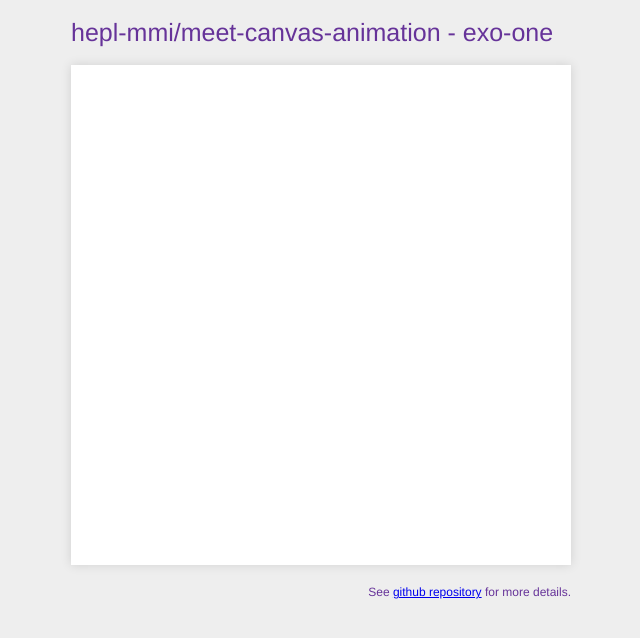
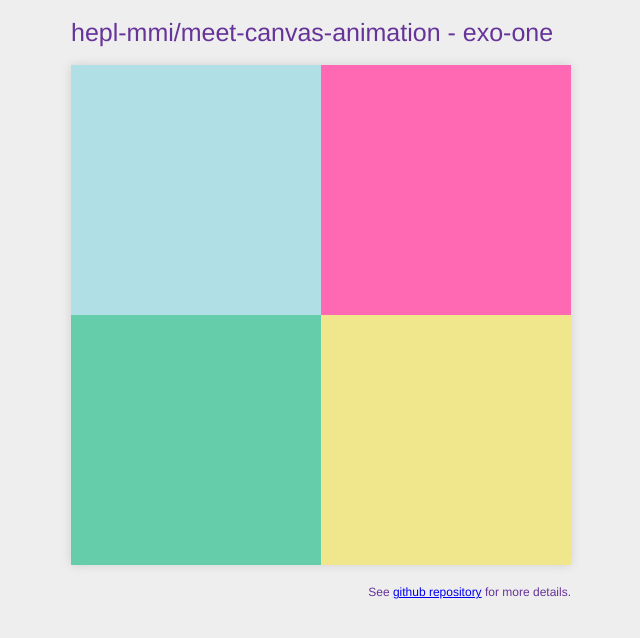
Before and after one commit to leny/meet-canvas-animation, a website: page exo-one/index.html in a window 1280 px wide. Shown: the whole page, without its empty margins (319-959 px from the left). Drawn offline with Linux system fonts and the light colour scheme; files that its build step writes are made by us from their sources.

Commit message:
Implement exo-one

```diff
--- a/exo-one/index.html
+++ b/exo-one/index.html
@@ -9,7 +9,7 @@
     <body>
         <h1>hepl-mmi/meet-canvas-animation - exo-one</h1>
 
-        <canvas id="my-canvas" width="500" height="500">
+        <canvas id="app" width="500" height="500">
             <p>Your browser doesn't support canvas.</p>
             <p><a href="http://browserhappy.com">Change it.</a></p>
         </canvas>
@@ -18,8 +18,8 @@
             <p>See <a href="https://github.com/hepl-mmi/meet-canvas-animation">github repository</a> for more details.</p>
         </footer>
 
-        <script src="../_shared/utils.js"></script>
-        <script src="../_shared/canvapp.js"></script>
-        <script src="script.js"></script>
+        <script src="../_shared/utils.min.js"></script>
+        <script src="../_shared/canvapp.min.js"></script>
+        <script src="script.min.js"></script>
     </body>
 </html>
--- a/exo-one/script.js
+++ b/exo-one/script.js
@@ -1 +1,44 @@
 // hepl-mmi/meet-canvas-animation - exo-one
+
+let oApp;
+
+const aColors = [
+    [ "hotpink", "mediumaquamarine", "khaki", "powderblue" ],
+    [ "mediumaquamarine", "khaki", "powderblue", "hotpink" ],
+    [ "khaki", "powderblue", "hotpink", "mediumaquamarine" ],
+    [ "powderblue", "hotpink", "mediumaquamarine", "khaki" ],
+];
+
+class ExoOneApp extends CanvApp {
+    drawRectangleAt( x, y, sColor ) {
+        let { context, width, height } = this;
+
+        context.fillStyle = sColor;
+        context.fillRect( x, y, width / 2, height / 2 );
+    }
+
+    draw( [ sColorOne, sColorTwo, sColorThree, sColorFour ] ) {
+        let { width, height } = this;
+
+        this.drawRectangleAt( 0, 0, sColorOne );
+        this.drawRectangleAt( width / 2, 0, sColorTwo );
+        this.drawRectangleAt( 0, height / 2, sColorThree );
+        this.drawRectangleAt( width / 2, height / 2, sColorFour );
+    }
+
+    animate() {
+        let iCurrentSecond = ( new Date() ).getSeconds();
+
+        if ( iCurrentSecond !== this.previousSecond ) {
+            this.draw( aColors[ iCurrentSecond % aColors.length ] );
+            this.previousSecond = iCurrentSecond;
+        }
+
+        window.requestAnimationFrame( this.animate.bind( this ) );
+    }
+}
+
+oApp = new ExoOneApp( "app" );
+oApp.previousSecond = ( new Date() ).getSeconds();
+oApp.draw( aColors[ 0 ] );
+oApp.animate();
```
